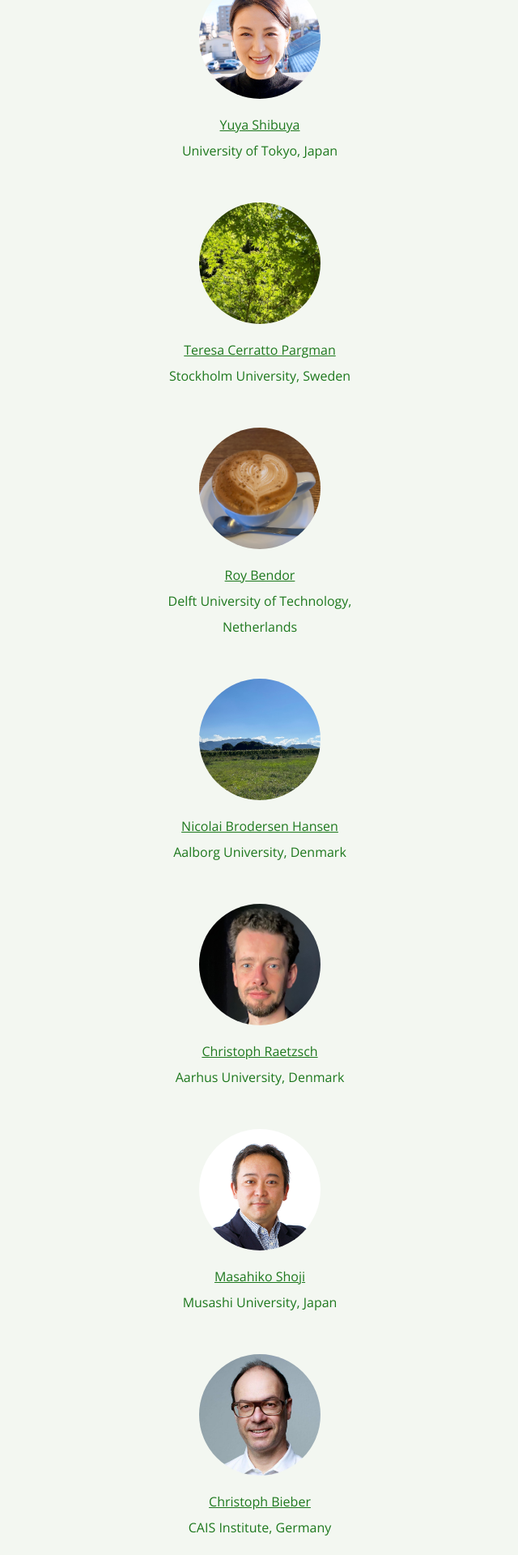
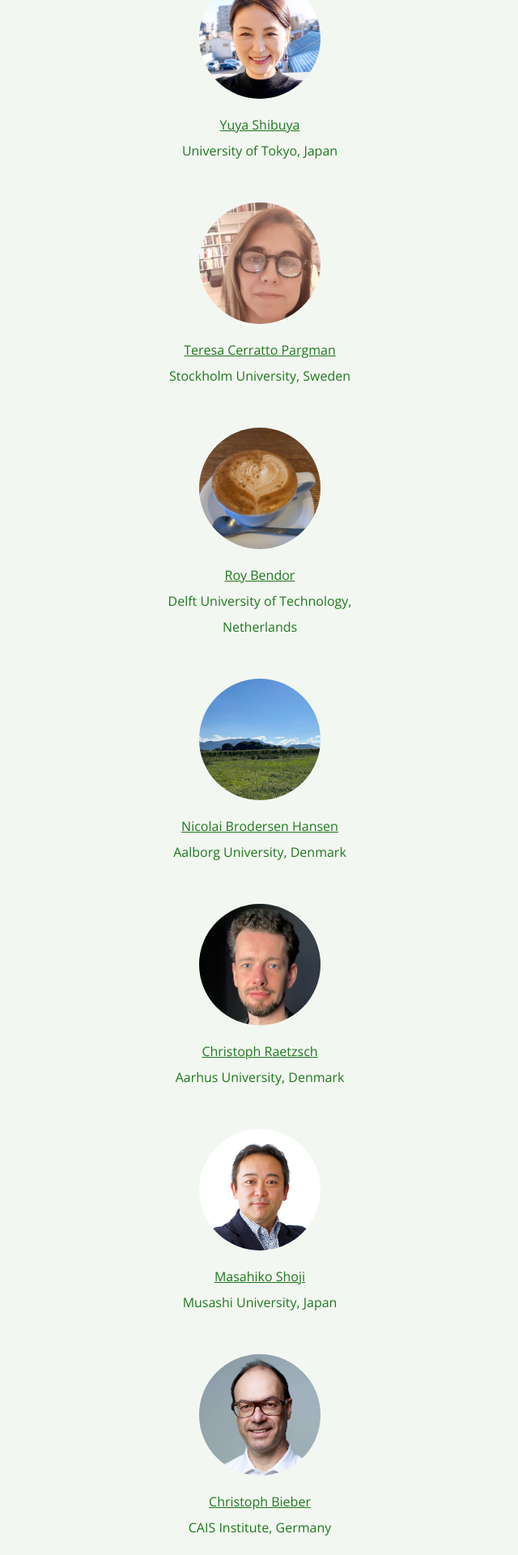
Before and after one commit to discontinued-civictech/discontinued-civictech.github.io, a Jekyll site: the page built from organizers.md, in a window 1280 px wide. Shown: the part 1011-2931 px from the top of the page at 81% size, without its empty margins (51-691 px from the left). Built offline with Jekyll 4.4.1, drawn with Linux system fonts in a browser that asks for light colours; our own code applies the rules of GitHub Pages for plain Markdown files.

Commit message:
Update profiles

```diff
--- a/organizers.md
+++ b/organizers.md
@@ -11,8 +11,8 @@ layout: default
 <img src="files/profile_photos/yuyashibuya.jpeg" class="profile-photo">
 <div class="profile-text"><a href="https://www.yuyashibuya.com/">Yuya Shibuya</a><br>University of Tokyo, Japan</div></div>
 <div class="profile-wrapper">
-<img src="files/profile_photos/avatar1.jpeg" class="profile-photo">
-<div class="profile-text"><a href="">Teresa Cerratto Pargman</a><br>Stockholm University, Sweden</div></div>
+<img src="files/profile_photos/Tessy.jpg" class="profile-photo">
+<div class="profile-text"><a href="https://www.su.se/profiles/tcerr-1.182306">Teresa Cerratto Pargman</a><br>Stockholm University, Sweden</div></div>
 <div class="profile-wrapper">
 <img src="files/profile_photos/avatar2.jpeg" class="profile-photo">
 <div class="profile-text"><a href="">Roy Bendor</a><br>Delft University of Technology, Netherlands</div></div>
@@ -35,7 +35,7 @@ layout: default
 <img src="files/profile_photos/avatar8.jpeg" class="profile-photo">
 <div class="profile-text"><a href="">Gwen Klerks</a><br>Eindhoven University of Technology, Netherlands</div></div>
 <div class="profile-wrapper">
-<img src="files/profile_photos/avatar1.jpeg" class="profile-photo">
-<div class="profile-text"><a href="">Ben Schouten</a><br>Eindhoven University of Technology, Netherlands</div></div>
+<img src="files/profile_photos/BenSchouten.jpg" class="profile-photo">
+<div class="profile-text"><a href="https://www.tue.nl/en/research/researchers/ben-schouten/">Ben Schouten</a><br>Eindhoven University of Technology, Netherlands</div></div>
 
 <a href = "./" class="btn-to-top">Back to Top Page</a>
```
Also changed, not shown: files/profile_photos/BenSchouten.jpg (added), files/profile_photos/Tessy.jpg (added).
